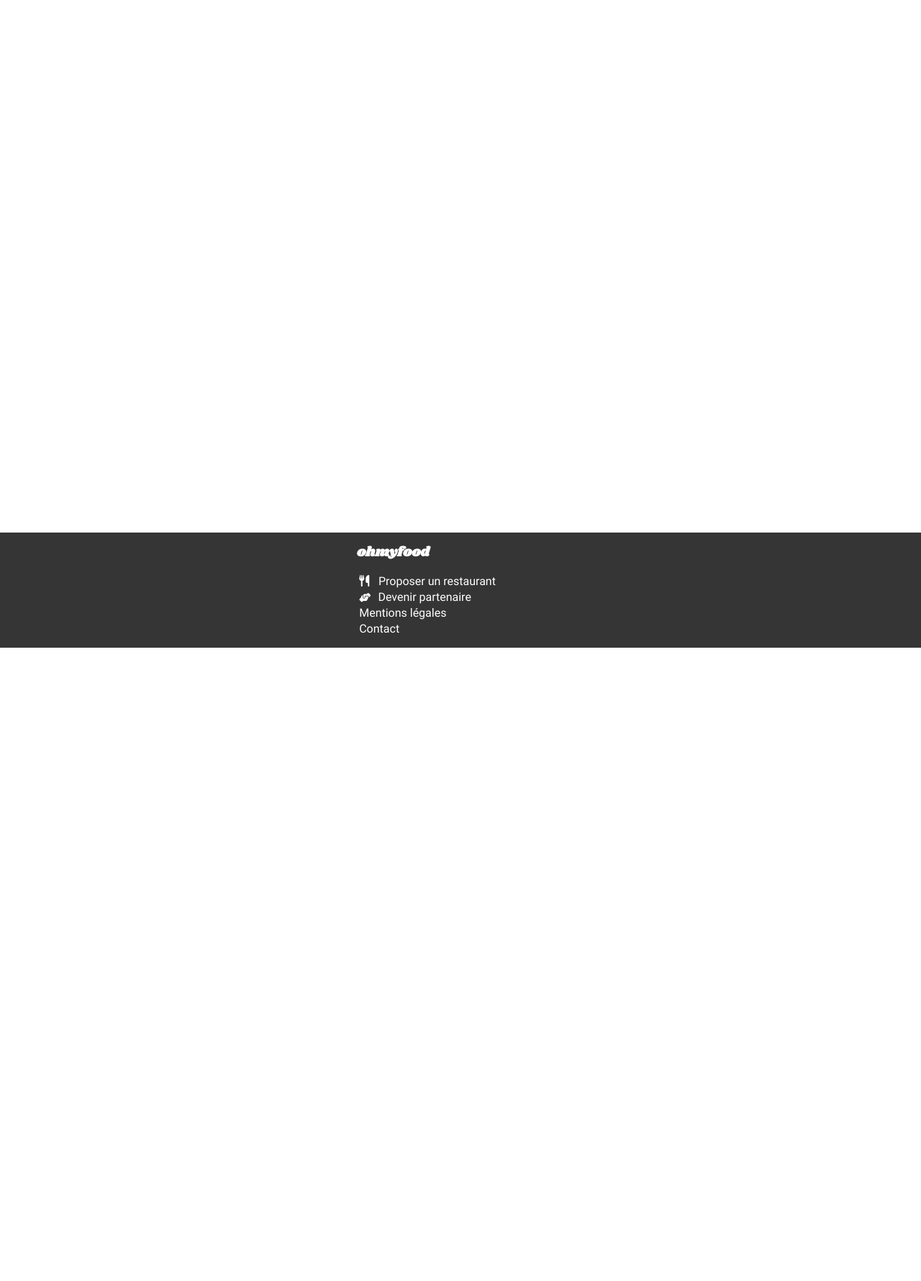
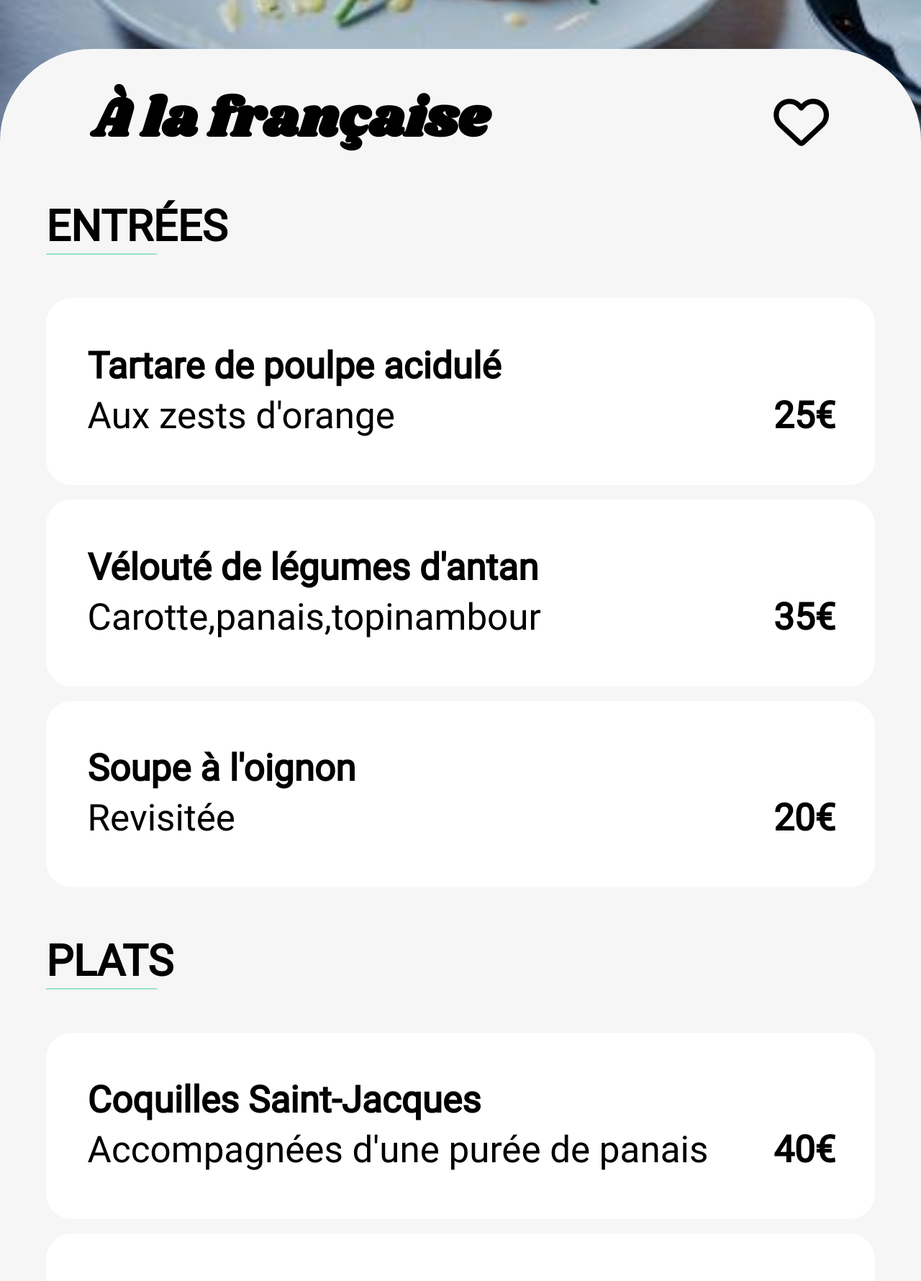
Before and after one commit to ChristianCDR/CLAUDEDITREGENT_3_27042021, a website: page menu-française.html in a window 1280 px wide. Shown: the part 1020-2800 px from the top of the page at 72% size. Before the commit the page ends 1920 px from the top, so only its background shows below. Drawn offline with Linux system fonts and the light colour scheme.

Commit message:
fifteenth

```diff
--- a/Utils/_map.scss
+++ b/Utils/_map.scss
@@ -1 +1 @@
-$color:(color1:#353535, color2:#f6f6f6, color3:#eaeaea, clr:#fff);
+$color:(clr:#fff, color1:#353535, color2:#f6f6f6, color3:#eaeaea, color4:#99e2d0);
--- a/menu-française.html
+++ b/menu-française.html
@@ -11,50 +11,50 @@
   <header>
     <h1><i class="fas fa-arrow-left"></i>ohmyfood</h1>
   </header>
-  <div> background</div>
+  <div></div>
   <section>
     <h2>À la française<i class="far fa-heart"></i></h2>
 
     <h3>Entrées</h3>
     <div>
-      <p></p>
-      <span><span class="prix"> </span></span>
+      <p>Tartare de poulpe acidulé</p>
+      <span>Aux zests d'orange<span class="prix">25€</span></span>
     </div>
     <div>
-      <p></p>
-      <span><span class="prix"> </span></span>
+      <p>Vélouté de légumes d'antan</p>
+      <span>Carotte,panais,topinambour<span class="prix"> 35€</span></span>
     </div>
     <div>
-      <p></p>
-      <span><span class="prix"> </span></span>
+      <p>Soupe à l'oignon</p>
+      <span>Revisitée<span class="prix"> 20€</span></span>
     </div>
 
     <h3>Plats</h3>
     <div>
-      <p></p>
-      <span><span class="prix"> </span></span>
+      <p>Coquilles Saint-Jacques</p>
+      <span>Accompagnées d'une purée de panais<span class="prix"> 40€</span></span>
     </div>
     <div>
-      <p></p>
-      <span><span class="prix"> </span></span>
+      <p>Magret de canard</p>
+      <span>Et parmentier de pommes de terres<span class="prix">35€ </span></span>
     </div>
     <div>
-      <p></p>
-      <span><span class="prix"> </span></span>
+      <p>Pigeonneau d'Ille-et-Vilaine</p>
+      <span>Sur son lit de gnocchis aux légumes<span class="prix">44€ </span></span>
     </div>
 
     <h3>Desserts</h3>
     <div>
-      <p></p>
-      <span><span class="prix"> </span></span>
+      <p>Pétales de violettes glacés</p>
+      <span>Et purée de noisettes<span class="prix"> 18€</span></span>
     </div>
     <div>
-      <p></p>
-      <span><span class="prix"> </span></span>
+      <p>Fondant au chocolat</p>
+      <span>Revisité<span class="prix"> 22€</span></span>
     </div>
     <div>
-      <p></p>
-      <span><span class="prix"> </span></span>
+      <p>Millefeuille croustillant</p>
+      <span>Myrtilles et pâte d'amande<span class="prix">23€</span></span>
     </div>
 
     <button>Commander</button>
--- a/menu-française.scss
+++ b/menu-française.scss
@@ -4,4 +4,75 @@
 @import "Utils/variables";
 @import "Utils/list";
 @import "Utils/mixin";
+@import "Components/buttons";
 @import "Layouts/footer";
+
+
+header{
+  text-align: center;
+  font-size:5vw;
+}
+.fa-arrow-left{
+  text-align:left;
+  @include position(absolute, $left:1em);
+  font-size:5vw;
+}
+header + div{
+  background: url("images_resto/bg-menu-fr.jpg") no-repeat;
+  height: 74vw;
+  @include position(absolute, $left:0, $right:0);
+  background-size: 100% ;
+}
+section{
+  @include position(absolute,$top:85vw, $left:0, $right:0);
+  height:85em;
+  border-radius: 10vw 10vw 0 0;
+  background-color:map-get($color, color2);
+  font-size: 4vw;
+
+  h2, span{
+    display: flex;
+    flex-direction: row;
+    justify-content: space-between;
+  }
+
+  h2{
+    font-family: 'shrikhandregular',Arial, Helvetica, sans-serif;
+    padding:0 10% 0 10%;
+  }
+
+  div{
+    width: 90%;
+    margin:20px auto;
+    padding:0.5% 0 5% 0;
+    border-radius: 0.7em;
+    background-color: map-get($color, clr);
+  }
+  h3{
+    margin-left: 5%;
+    width:12%;
+    border-bottom: 2px solid map-get($color, color4);;
+    text-transform: uppercase;
+  }
+  p{
+    margin-bottom: 0;
+  }
+  p,.prix{
+    font-weight: bold;
+    padding:0 5%;
+  }
+  span{
+    padding-left: 5%;
+  }
+}
+button{
+display: block;
+height:12vw;
+margin:4em auto;
+width:50%;
+}
+footer{
+  @include position(absolute, $top: 425vw);
+  height:35vw;
+  font-size: 3.6vw;
+}
```
Also changed, not shown: images_resto/bg-menu-fr.jpg (added), images_resto/toa-heftiba-DQKerTsQwi0-unsplash.jpg (added), menu-française.css, 1 other file.
